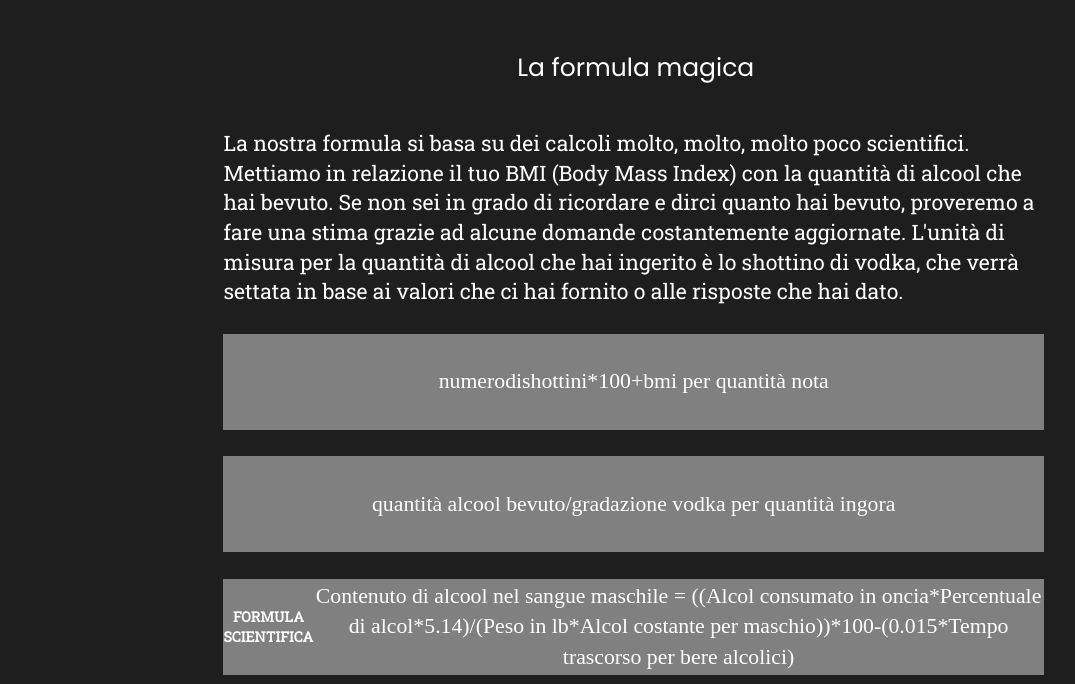
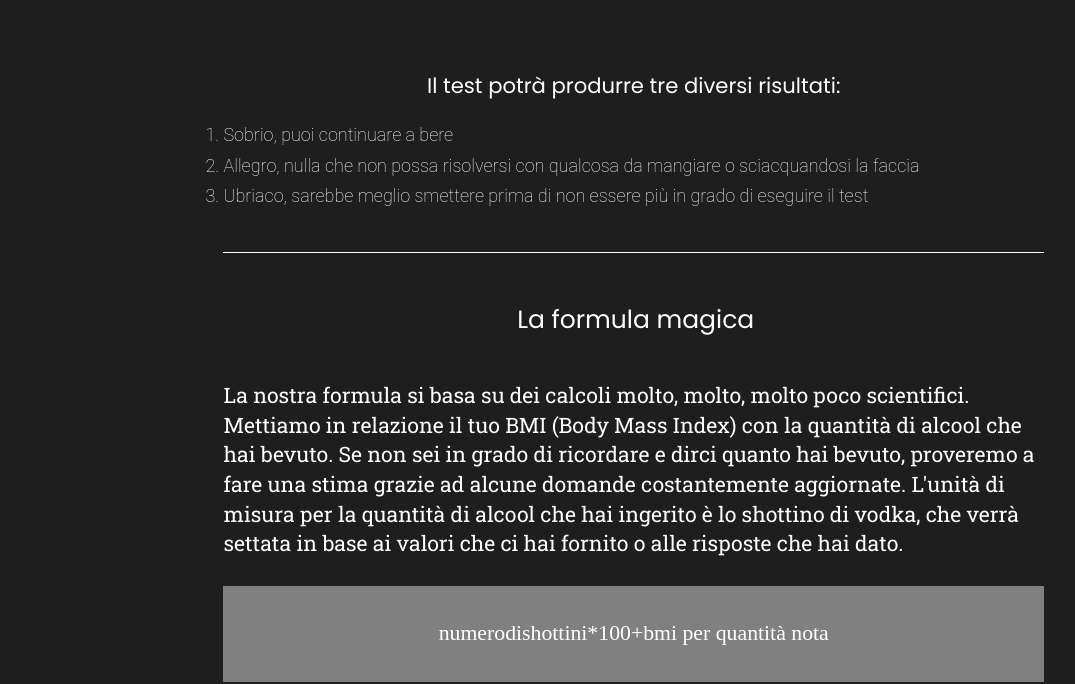
Before and after one commit to beef-e/HowDrunkYouAre.com, a plain HTML site: page infoFormula.html in a window 1280 px wide. Shown: the part 129-813 px from the top of the page, without its empty margins (4-1079 px from the left). Drawn offline with Linux system fonts and the light colour scheme; a web font is replaced by a local one.

Commit message:
Style update

```diff
--- a/infoFormula.html
+++ b/infoFormula.html
@@ -33,6 +33,25 @@
 		<div class="colonne">
 			<div class="col42G">
 				<div class="col4">
+					<section class="mainText whiteText infoResults">
+						<div class="centerAligned">Il test potrà produrre tre diversi risultati:</div>
+						<ol>
+							<li>Sobrio, puoi continuare a bere</li>
+
+							<li>
+								Allegro, nulla che non possa risolversi con qualcosa da mangiare o
+								sciacquandosi la faccia
+							</li>
+
+							<li>
+								Ubriaco, sarebbe meglio smettere prima di non essere più in grado di
+								eseguire il test
+							</li>
+						</ol>
+					</section>
+
+					<div class="divider"></div>
+
 					<div class="col2 centerAligned">
 						<span class="whiteText Minititle">La formula magica</span>
 					</div>
--- a/static/css/formulaStyle.css
+++ b/static/css/formulaStyle.css
@@ -150,7 +150,7 @@ section.mainText {
 }
 
 .col2.centerAligned {
-	margin-top: 2.654vh;
+	margin-top: 6.054vh;
 }
 
 div.formulaBg {
@@ -167,3 +167,27 @@ span.formula {
 	font-size: 1.702vw;
 	font-family: 'Abhaya Libre', 'Times New Roman', Times, serif;
 }
+
+ol li {
+	font-family: Roboto, Helvetica, sans-serif;
+	font-size: 18px;
+	font-weight: lighter;
+	line-height: 1.7;
+}
+
+ol li:first-child {
+	margin-top: 20px;
+}
+
+.infoResults div.centerAligned {
+	text-decoration: none;
+	font-size: 1.653vw;
+	font-family: Poppins, 'Segoe UI', Tahoma, Geneva, Verdana, sans-serif;
+}
+
+.divider {
+	width: 100%;
+	height: 1px;
+	background-color: #fff;
+	margin-top: 40px;
+}
```
Also changed, not shown: Index.html (+3 -16 lines), static/css/indexStyle.css (+7 -10 lines), static/css/tips.css (+20 -2 lines).
